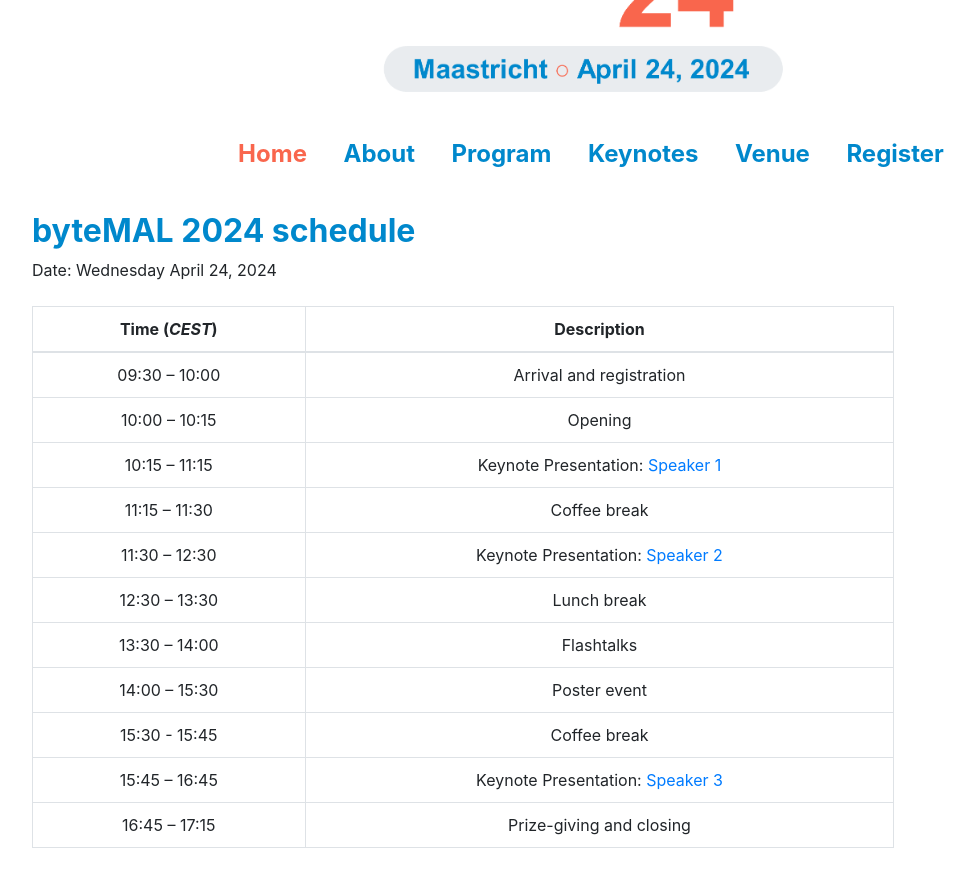
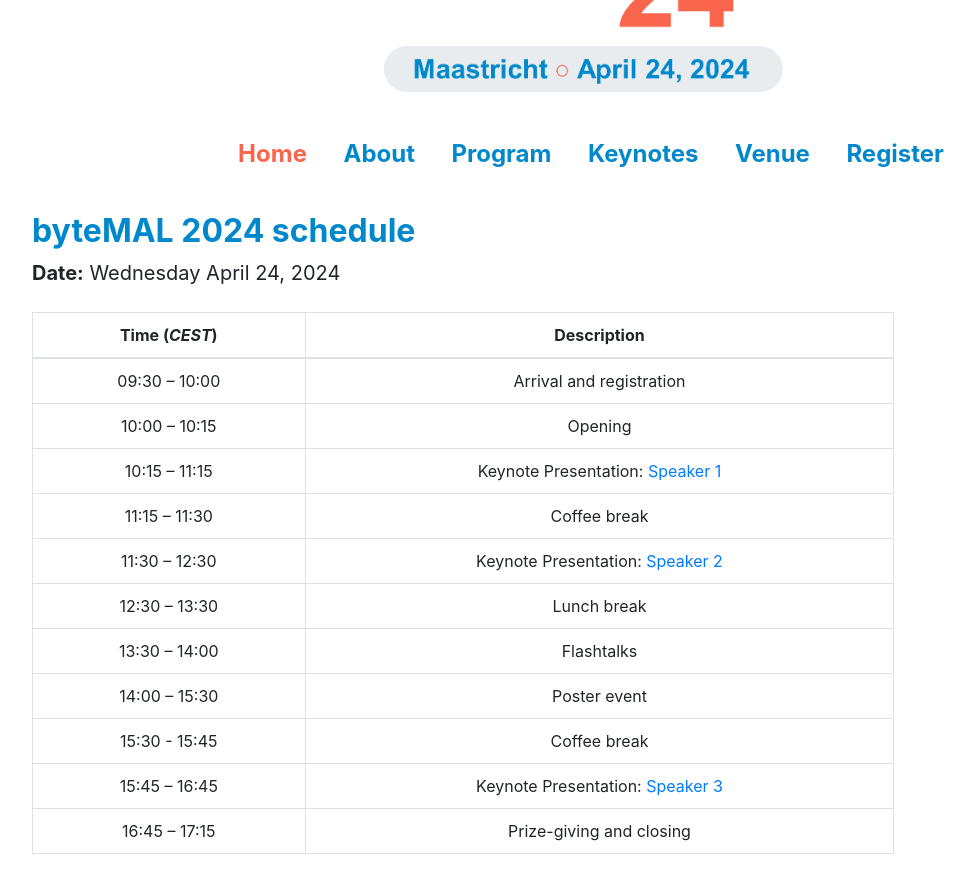
Before and after one commit to bytemal/bytemal-2024, a Jekyll site: the page built from _pages/program.md, in a window 1280 px wide and 900 px high, scrolled down 361 px. Shown: the top 893 px of the window, without its empty margins (69-1044 px from the left). Built offline with Jekyll 4.4.1, drawn with Linux system fonts in a browser that asks for light colours.

Commit message:
Update program.md

```diff
--- a/_pages/program.md
+++ b/_pages/program.md
@@ -5,7 +5,7 @@ layout:    default
 ---
 
 <h2><b>byteMAL 2024 schedule</b></h2>
-<p style = "font-size:20">Date: Wednesday April 24, 2024</p>
+<p style = "font-size:20px"><b>Date:</b> Wednesday April 24, 2024</p>
 
 | Time (*CEST*) | Description |
 | :-----------: | :---------: |
```
